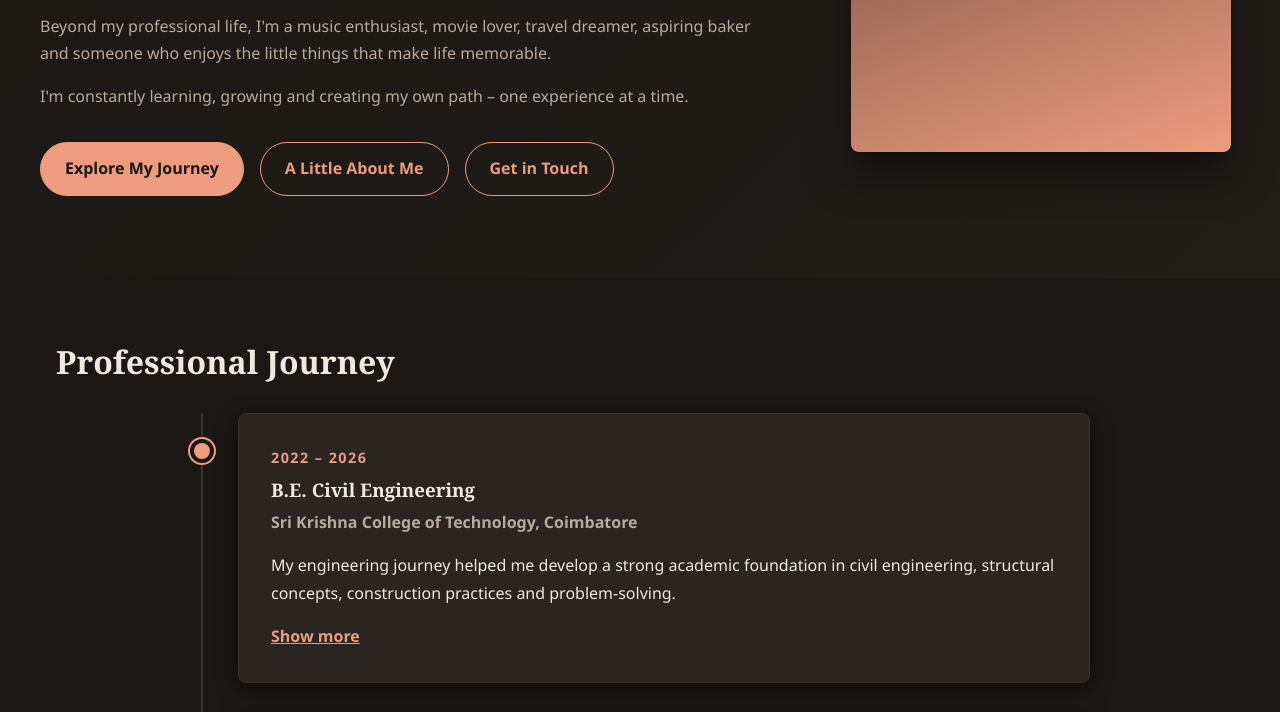
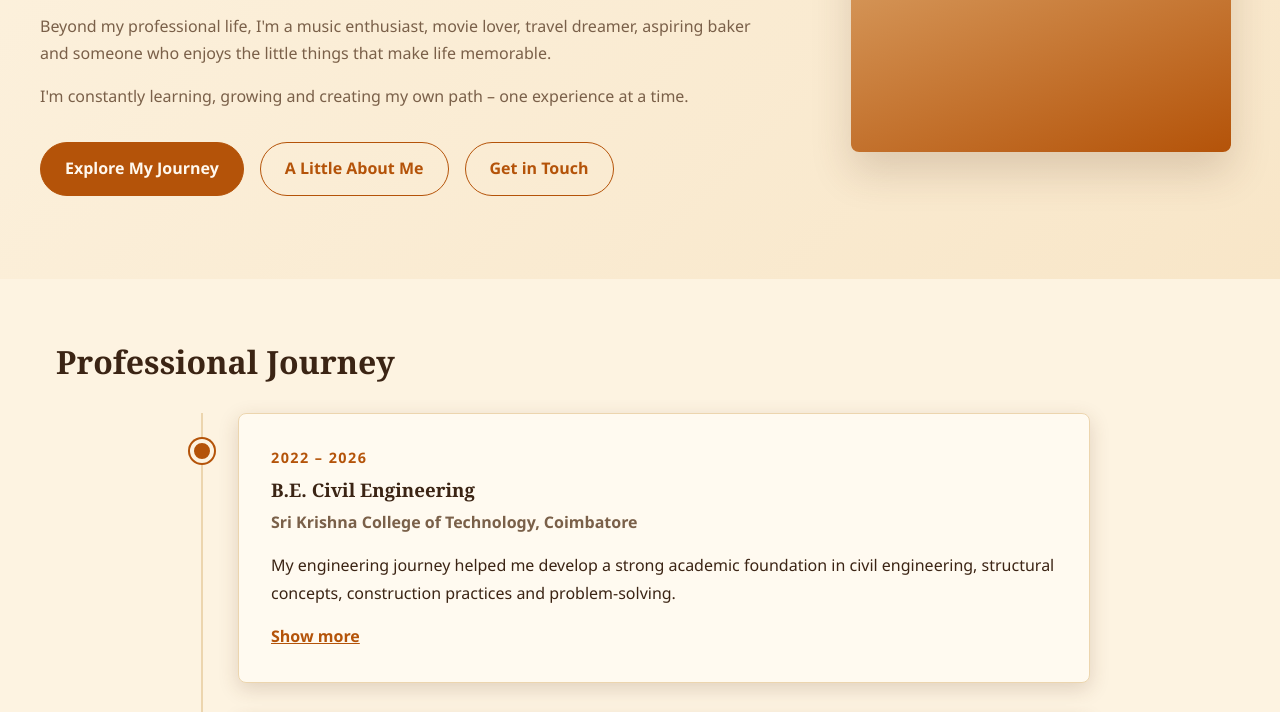
Before and after one commit to HemadharshiniKannan0112/profile-website, a plain HTML site: page index.html in a window 1280 px wide. Shown: the part 523-1235 px from the top of the page. Drawn offline with Linux system fonts and the light colour scheme.

Commit message:
Add warm tones theme

```diff
--- a/css/theme.css
+++ b/css/theme.css
@@ -1,30 +1,30 @@
 :root {
   /* Primary Colors */
-  --color-primary: #d4977c;
-  --color-primary-light: #e6b8a2;
-  --color-primary-dark: #c4826a;
+  --color-primary: #5c3a21;
+  --color-primary-light: #7a5236;
+  --color-primary-dark: #3b2414;
 
   /* Background Colors */
-  --color-bg: #1a1714;
-  --color-bg-secondary: #211d19;
-  --color-bg-card: #2a2521;
+  --color-bg: #fdf3e1;
+  --color-bg-secondary: #f8e6c8;
+  --color-bg-card: #fffaf0;
 
   /* Text Colors */
-  --color-text: #f1e9df;
-  --color-text-secondary: #b9ab9c;
-  --color-text-inverse: #1a1714;
+  --color-text: #3b2414;
+  --color-text-secondary: #7a6049;
+  --color-text-inverse: #fff8ee;
 
   /* Accent & Borders */
-  --color-accent: #ee9c7f;
-  --color-accent-soft: #4a372e;
-  --color-border: #3a322c;
-  --color-shadow: rgba(0, 0, 0, 0.5);
+  --color-accent: #b45309;
+  --color-accent-soft: #f6d9a8;
+  --color-border: #ecd5ae;
+  --color-shadow: rgba(92, 58, 33, 0.18);
 
   /* Family section warm palette */
-  --family-bg: #241d19;
-  --family-card: #2f2621;
-  --family-accent: #f2a68a;
-  --family-accent-soft: #523d32;
+  --family-bg: #fbe3cc;
+  --family-card: #fff1e2;
+  --family-accent: #bf4b2a;
+  --family-accent-soft: #f8cdb6;
 
   /* Typography */
   --font-primary: 'Segoe UI', Tahoma, Geneva, Verdana, sans-serif;
```
